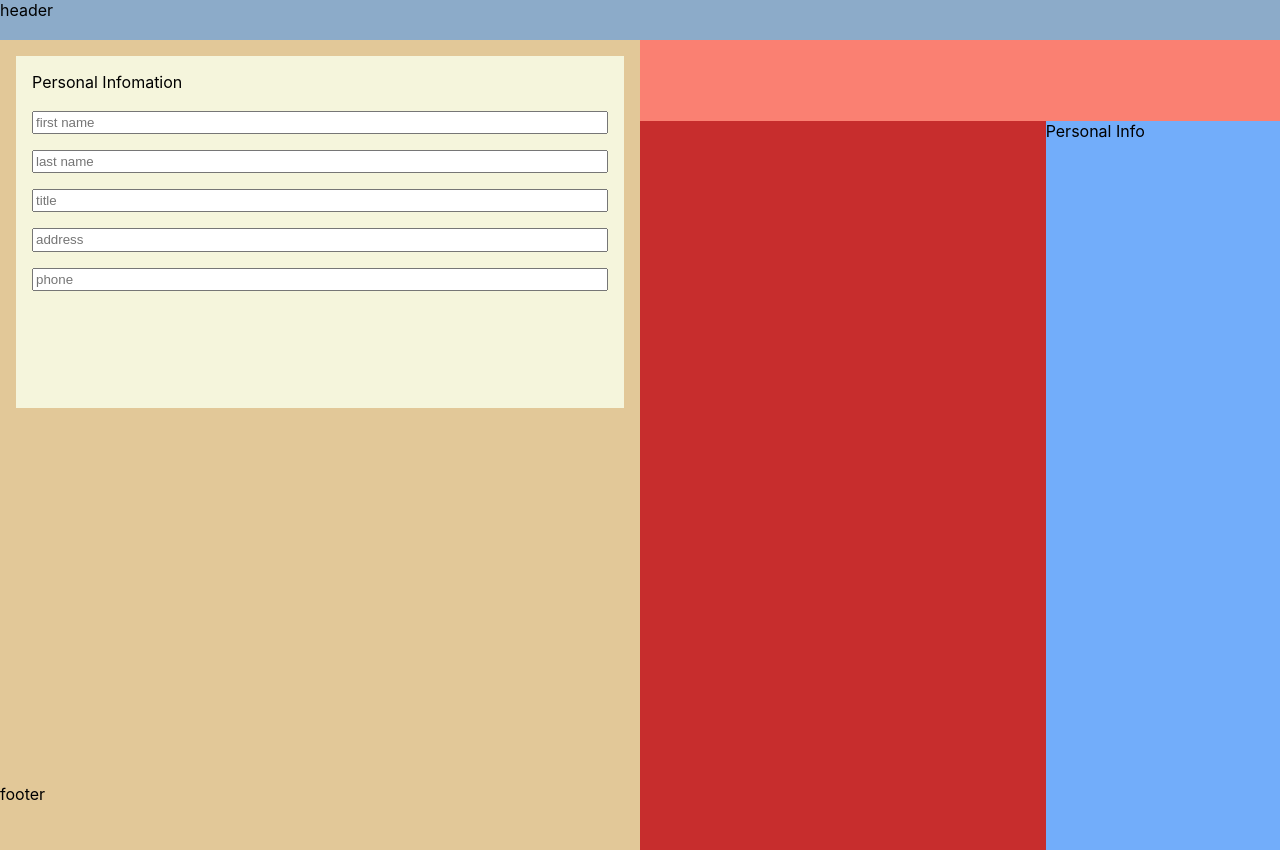
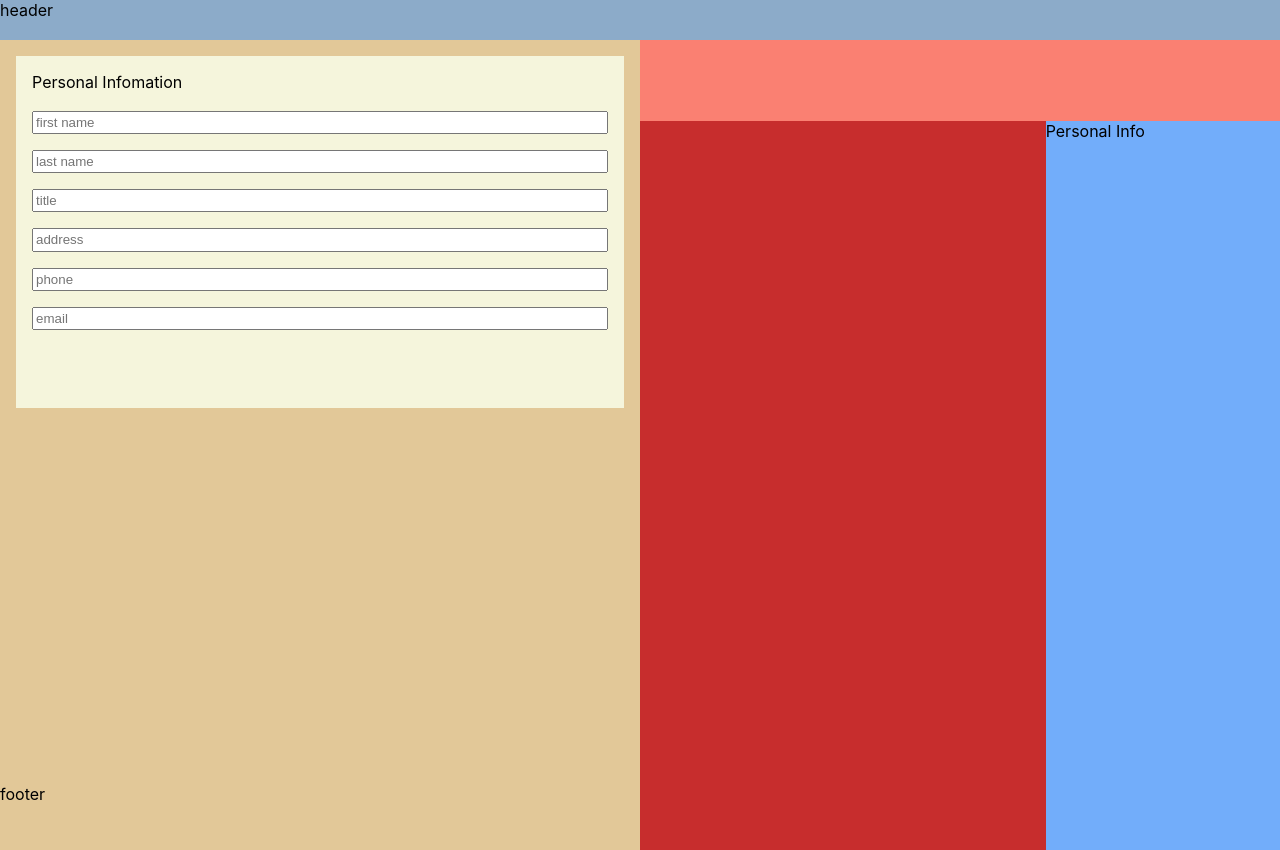
Before and after one commit to erynder-z/cv-creator, a React (Create React App) app: page / in a window 1280 px wide. Built offline with nearby package versions, Linux system fonts and the light colour scheme.

Commit message:
Add input for email

```diff
--- a/src/components/Inputs.js
+++ b/src/components/Inputs.js
@@ -56,6 +56,15 @@ export class Inputs extends Component {
                             this.props.changePhone(e)
                         }}
                     />
+                    <input
+                        className="email-input"
+                        type="email"
+                        id="emailInput"
+                        placeholder="email"
+                        onChange={(e) => {
+                            this.props.changeEmail(e)
+                        }}
+                    />
                 </div>
             </div>
         )
```
